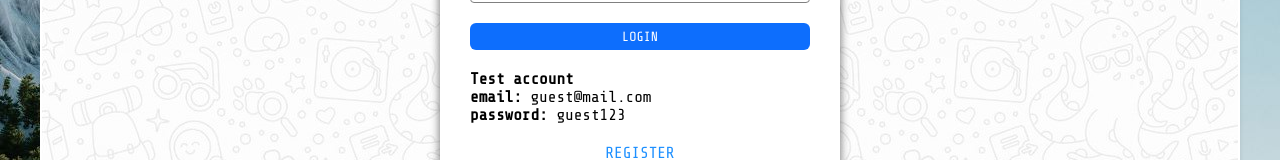
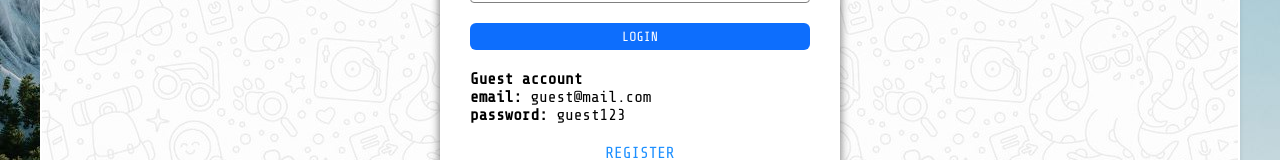
Before and after one commit to nidvar/mern-rt-chat-ui, a React (Vite) app: page /login in a window 1280 px wide. Shown: the part 375-535 px from the top of the page. Built offline with nearby package versions, Linux system fonts and the light colour scheme; no server answers.

Commit message:
guest account

```diff
--- a/src/pages/LoginPage.tsx
+++ b/src/pages/LoginPage.tsx
@@ -82,7 +82,7 @@ const LoginPage = function(){
                     />
                     <button type="submit">LOGIN</button>
                     <div className='guest-account'>
-                        <p><span className='bold'>Test account</span></p>
+                        <p><span className='bold'>Guest account</span></p>
                         <p><span className='bold'>email:</span> guest@mail.com</p>
                         <p><span className='bold'>password:</span> guest123</p>
                     </div>
```
